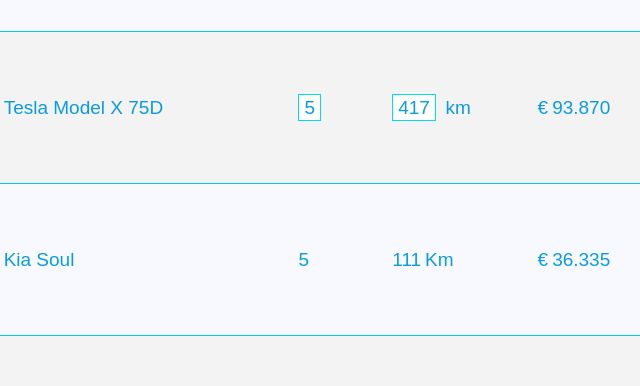
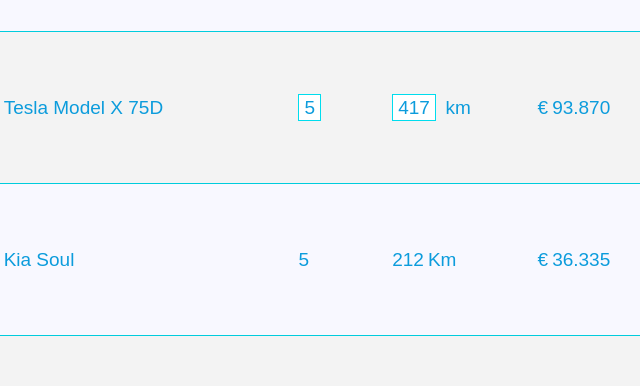
Before and after one commit to davedx/evs, a website: page index.html in a window 1280 px wide. Shown: the part 815-1201 px from the top of the page, 598-1238 px from the left. Drawn offline with Linux system fonts and the light colour scheme.

Commit message:
Soul range for NL

```diff
--- a/index.html
+++ b/index.html
@@ -371,7 +371,7 @@
     soul: {
       nl: {
         base: 36335,
-        range: 111,
+        range: 212,
         seats: 5
       },
       us: {
```
